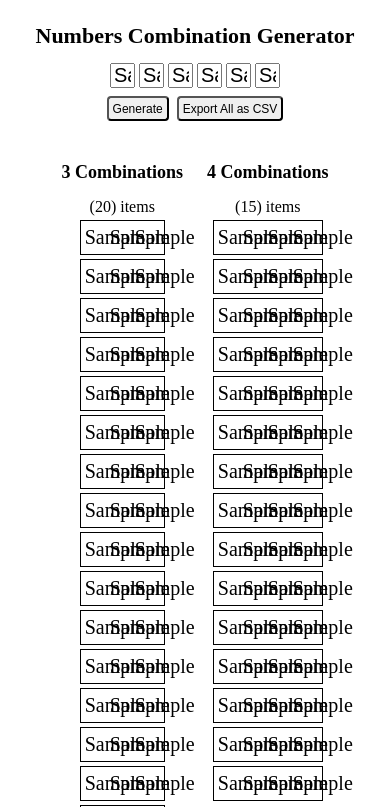
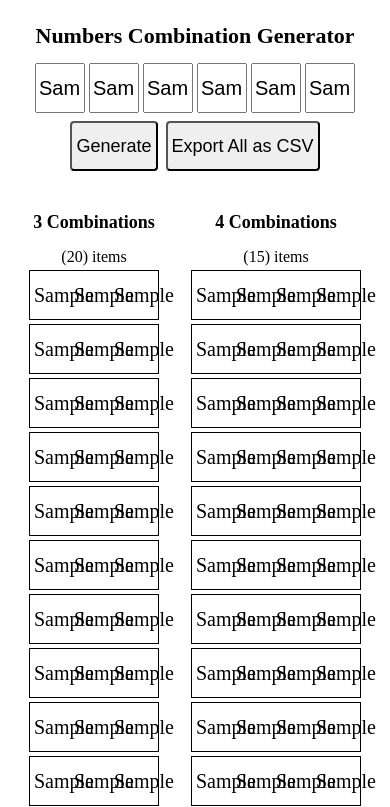
Before and after one commit to keithwongg/nums_combination, a plain HTML site: page index.html in a window 390 px wide. Both pictures are taken after typing "Sample", "Sample", "Sample", "Sample", "Sample", "Sample" into the empty fields and a click on the button "Generate". Shown: the top 807 px of the page. Drawn offline with Linux system fonts and the light colour scheme.

Commit message:
Fix Mobile Responsiveness Issues

```diff
--- a/index.css
+++ b/index.css
@@ -66,15 +66,7 @@ button {
 }
 
 @media (max-width: 600px) {
-  .inputBox {
-    height: 25px;
-    width: 25px;
-  }
 
-  button {
-    height: 25px;
-    font-size: 12px;
-  }
 
   h1 {
     font-size: 22px;
@@ -85,11 +77,23 @@ button {
   }
 
   .resultItemContainer {
-    height: 25px;
-    width: 25px;
+    height: 40px;
+    width: 40px;
   }
 
   .countDisplay {
     font-size: 16px;
   }
 }
+
+@media (max-width: 360px) {
+  .inputBox {
+    height: 45px;
+    width: 45px;
+  }
+
+  .resultContainer {
+    flex-direction: column;
+  }
+
+}
```
